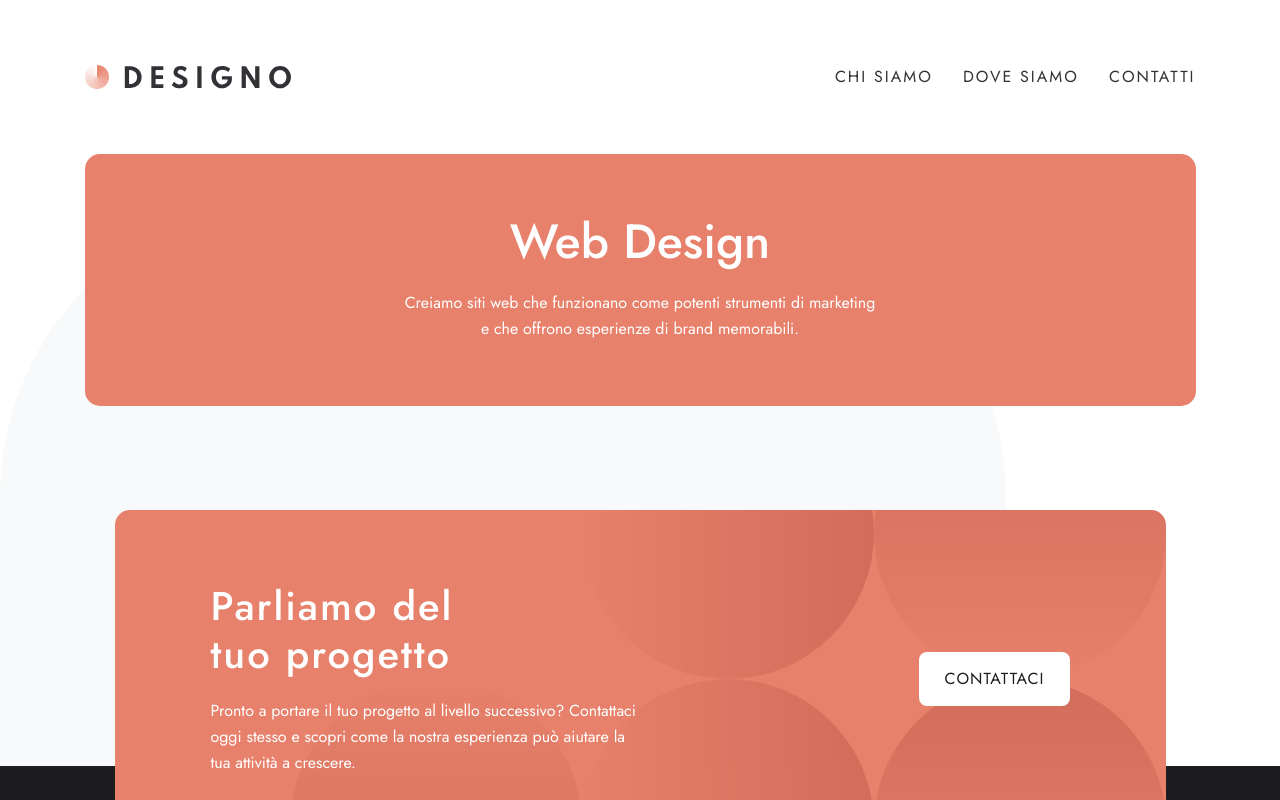
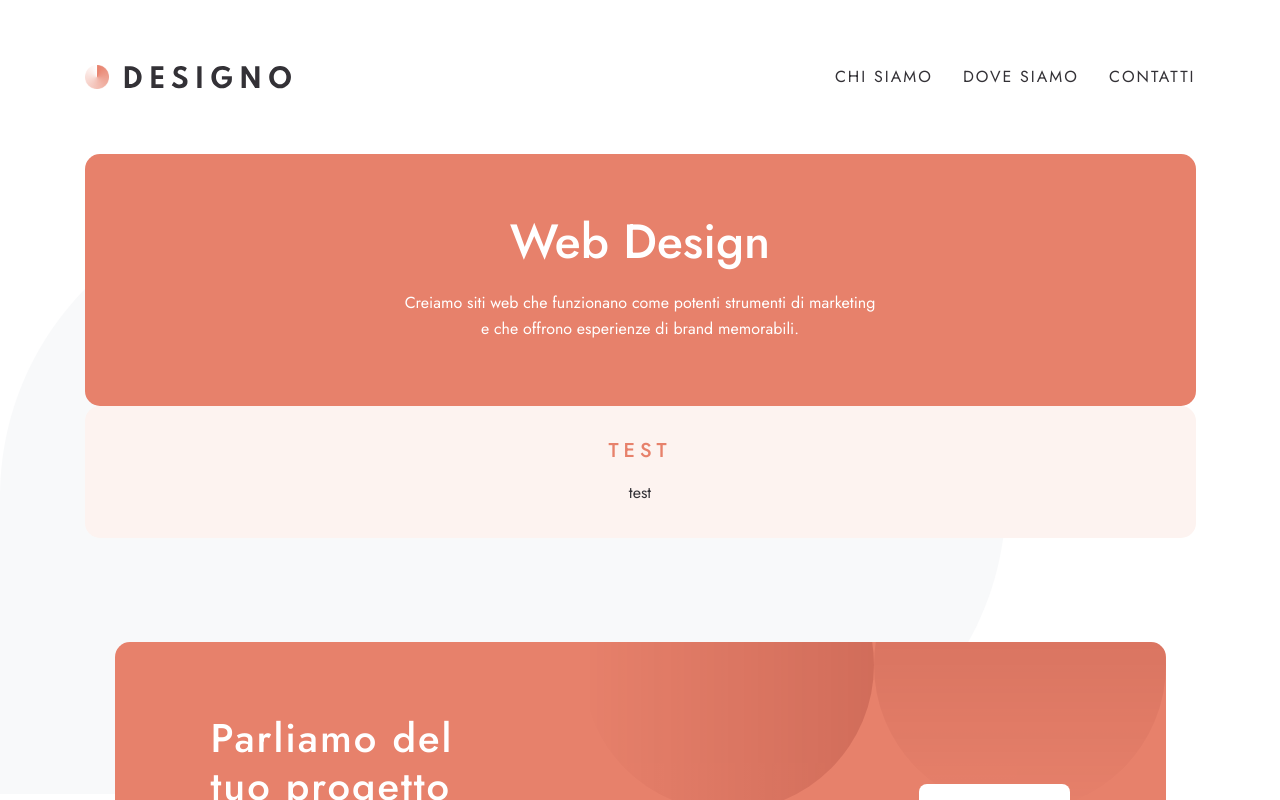
Before and after one commit to tyVespA/designo, a Next.js app: page /web-design in a window 1280 px wide. Shown: the top 800 px of the page. Built offline with nearby package versions, Linux system fonts and the light colour scheme.

Commit message:
Create and style basic components

```diff
--- /dev/null
+++ b/src/app/(footer-banner-on)/(one-leaf-pages)/components/DesignLinkCard.js
@@ -0,0 +1,13 @@
+import styles from "./DesignLinkCard.module.css";
+
+export default function DesignLinkCard({ imgName, title, children }) {
+  return (
+    <div className={styles.designLinkCardContainer}>
+      {/* image */}
+      <div className={styles.textContainer}>
+        <h3>{title}</h3>
+        <p>{children}</p>
+      </div>
+    </div>
+  );
+}
--- /dev/null
+++ b/src/app/(footer-banner-on)/(one-leaf-pages)/components/DesignLinkCard.module.css
@@ -0,0 +1,15 @@
+.designLinkCardContainer {
+  background-color: #fdf3f0;
+  border-radius: var(--border-radius);
+}
+
+.textContainer {
+  padding-block: 32px;
+  padding-inline: 32px;
+  text-align: center;
+}
+
+.designLinkCardContainer h3 {
+  color: var(--primary-accent);
+  padding-bottom: 16px;
+}
--- /dev/null
+++ b/src/app/(footer-banner-on)/(one-leaf-pages)/components/DesignLinksSection.js
@@ -0,0 +1,10 @@
+import styles from "./DesignLinksSection.module.css";
+import DesignLinkCard from "./DesignLinkCard";
+
+export default function DesignLinksSection() {
+  return (
+    <section className={styles.designLinksSection}>
+      <DesignLinkCard title="test">test</DesignLinkCard>
+    </section>
+  );
+}
--- a/src/app/(footer-banner-on)/(one-leaf-pages)/web-design/page.js
+++ b/src/app/(footer-banner-on)/(one-leaf-pages)/web-design/page.js
@@ -1,5 +1,6 @@
 import styles from "./page.module.css";
 import HeroBanner from "@/app/(footer-banner-on)/(one-leaf-pages)/components/HeroBanner";
+import DesignLinksSection from "../components/DesignLinksSection";
 
 export default function page() {
   return (
@@ -8,6 +9,7 @@ export default function page() {
         Creiamo siti web che funzionano come potenti strumenti di marketing e
         che offrono esperienze di brand memorabili.
       </HeroBanner>
+      <DesignLinksSection />
     </div>
   );
 }
```
Also changed, not shown: src/app/(footer-banner-on)/(one-leaf-pages)/components/DesignLinksSection.module.css (added).
